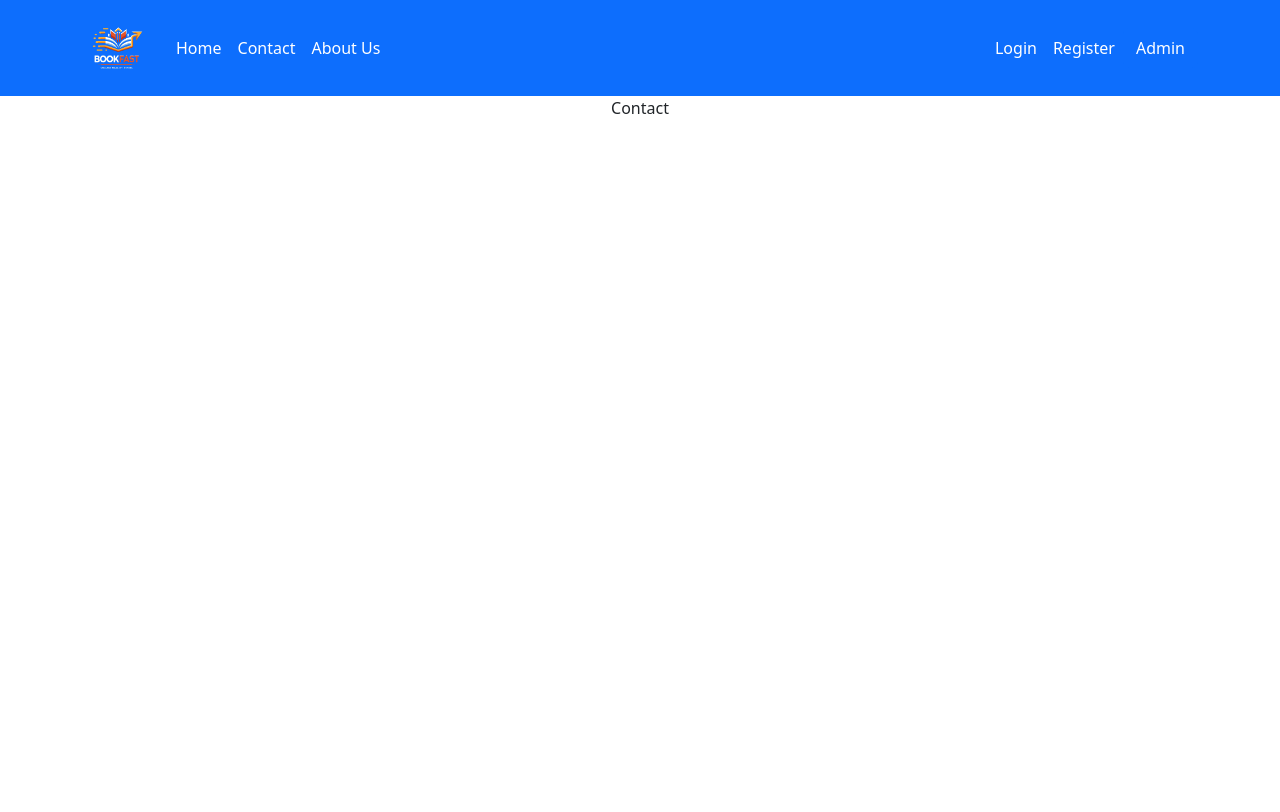
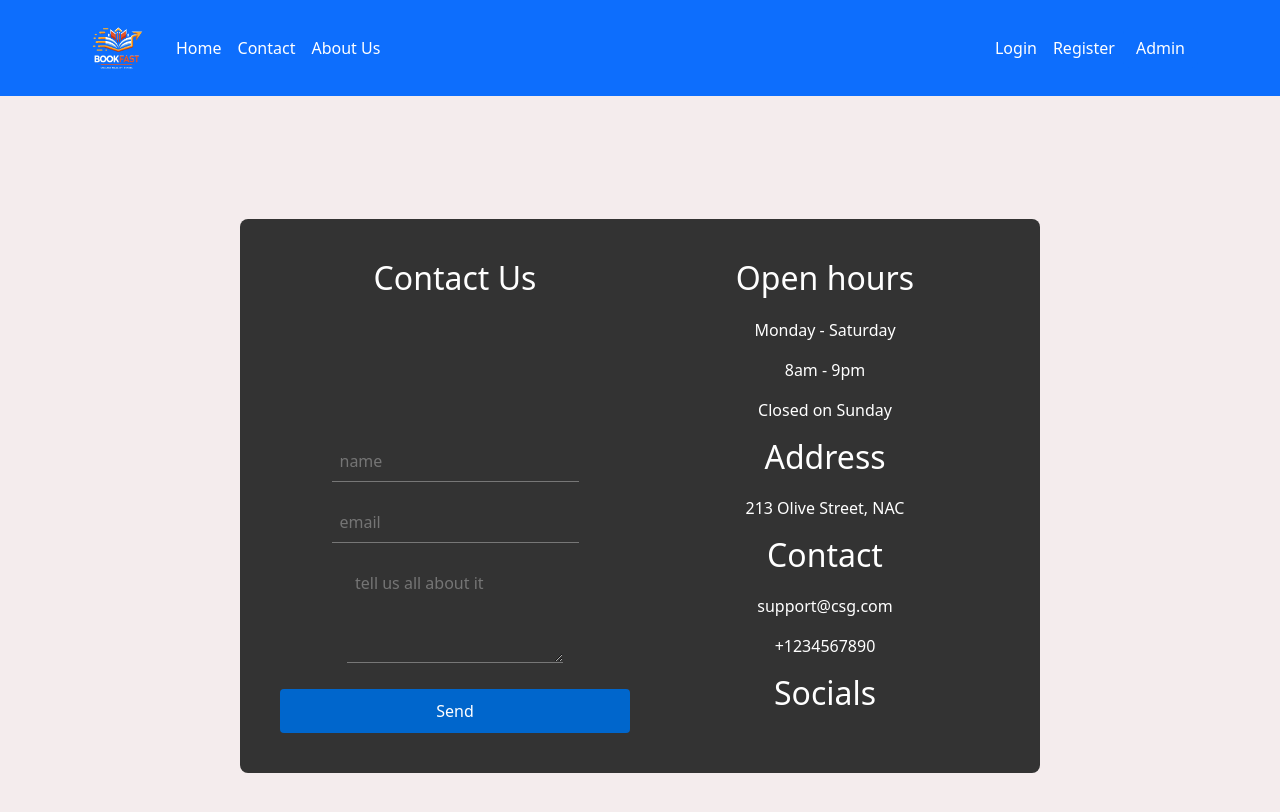
Before and after one commit to Anand14879/BookFast-frontend, a React (Create React App) app: page /contact in a window 1280 px wide. Shown: the top 812 px of the page. Built offline with nearby package versions, Linux system fonts and the light colour scheme.

Commit message:
Login Bug Fixed

```diff
--- a/src/components/About.js
+++ b/src/components/About.js
@@ -1,13 +1,47 @@
+// About.js
+import React from "react";
+import Header from "./Header";
+import "../css/About.css"; // make sure to create this CSS file
+import logo from "../images/team.webp";
 
-import Header from './Header';
 const About = () => {
   return (
     <>
-    <Header/>
-    <div>About</div>
+      <Header />
+      <div className="about-page">
+        <section className="about-header">
+          <h1>About</h1>
+          <p>
+            Get to know the creative minds behind BookFast and discover our
+            commitment to pushing artistic boundaries and delivering exceptional
+            design solutions.
+          </p>
+        </section>
+        <section className="about-main">
+          <div className="about-image">
+            <img src={logo} alt="Our Team" />
+          </div>
+          <div className="about-content">
+            <h2>Our Philosophy</h2>
+            <p>
+              At BookFast, our success is a symphony of creativity, expertise,
+              and relentless dedication, harmonized by our incredible team.
+            </p>
+            <p>
+              We invite you to embark on a journey to discover the individuals
+              who wield their unique talents, day in and day out, to transform
+              your digital aspirations into vivid reality.
+            </p>
+            <p>
+              Our team is more than just a collection of professionals; we are a
+              close-knit family united by a shared passion for innovation and
+              excellence.
+            </p>
+          </div>
+        </section>
+      </div>
     </>
+  );
+};
 
-  )
-}
-
-export default About
+export default About;
--- a/src/components/BookingModal.js
+++ b/src/components/BookingModal.js
@@ -12,6 +12,7 @@ const BookingModal = ({ isOpen, onClose, facilityId, userId }) => {
         <h2>Book Facility (ID: {facilityId})</h2>
         <h2>User (ID: {userId})</h2>
         {/* Add form or booking details here */}
+
         <button onClick={onClose}>Close</button>
       </div>
       <div className="myAppModal-overlay" onClick={onClose} />
--- a/src/components/Contact.js
+++ b/src/components/Contact.js
@@ -1,10 +1,38 @@
+// Contact.js
+import React from "react";
 import Header from "./Header";
+import "../css/Contact.css"; // Ensure to create this CSS file
 
 const Contact = () => {
   return (
     <>
       <Header />
-      <div>Contact</div>
+      <div className="contact-background">
+        <div className="contact-card">
+          <div className="contact-form-section">
+            <h2>Contact Us</h2>
+            <form className="contact-form">
+              <input type="text" placeholder="name" />
+              <input type="email" placeholder="email" />
+              <textarea placeholder="tell us all about it"></textarea>
+              <button type="submit">Send</button>
+            </form>
+          </div>
+          <div className="contact-info-section">
+            <h2>Open hours</h2>
+            <p>Monday - Saturday</p>
+            <p>8am - 9pm</p>
+            <p>Closed on Sunday</p>
+            <h2>Address</h2>
+            <p>213 Olive Street, NAC</p>
+            <h2>Contact</h2>
+            <p>support@csg.com</p>
+            <p>+1234567890</p>
+            <h2>Socials</h2>
+            {/* Social icons here */}
+          </div>
+        </div>
+      </div>
     </>
   );
 };
--- a/src/components/Header.js
+++ b/src/components/Header.js
@@ -12,7 +12,7 @@ function Header() {
 
   function logOut() {
     localStorage.clear();
-    navigate("/register", { replace: true });
+    navigate("/home", { replace: true });
   }
 
   return (
--- a/src/components/Login.js
+++ b/src/components/Login.js
@@ -11,6 +11,12 @@ function Login() {
 
   async function logIn(e) {
     e.preventDefault();
+
+    if (!email || !password) {
+      setError("Please enter both email and password.");
+      return;
+    }
+
     let item = { email, password };
     let response = await fetch("http://127.0.0.1:8000/api/login", {
       method: "POST",
@@ -20,12 +26,22 @@ function Login() {
         Accept: "application/json",
       },
     });
+    // let result = await response.json();
+    // localStorage.setItem("user-info", JSON.stringify(result));
+    // if (response.ok) {
+    //   navigate("/venues", { replace: true });
+    // } else {
+    //   setError(result.message || "An error occurred during registration.");
+    // }
+
     let result = await response.json();
-    localStorage.setItem("user-info", JSON.stringify(result));
+
     if (response.ok) {
+      localStorage.setItem("user-info", JSON.stringify(result));
       navigate("/venues", { replace: true });
     } else {
-      setError(result.message || "An error occurred during registration.");
+      setError(result.error || "Invalid email or password."); // Display the error
+      // Do not store anything in local storage
     }
   }
 
--- /dev/null
+++ b/src/css/About.css
@@ -0,0 +1,72 @@
+/* About.css */
+
+.about-page {
+    max-width: 1200px;
+    margin: 0 auto;
+    padding: 20px;
+}
+
+.about-header {
+    text-align: center;
+    padding: 50px 0;
+    background: linear-gradient(180deg, rgba(255, 223, 186, 0.6) 0%, rgba(255, 223, 186, 0) 100%);
+}
+
+.about-header h1 {
+    font-size: 3rem;
+    margin-bottom: 0.5em;
+}
+
+.about-header p {
+    font-size: 1.25rem;
+    color: #555;
+    max-width: 700px;
+    margin: 0 auto;
+}
+
+.about-main {
+    display: flex;
+    flex-wrap: wrap;
+    gap: 20px;
+    margin-top: 50px;
+}
+
+.about-image,
+.about-content {
+    flex: 1;
+    min-width: 300px;
+}
+
+.about-image img {
+    width: 100%;
+    height: auto;
+    border-radius: 8px;
+    box-shadow: 0 4px 8px rgba(0, 0, 0, 0.1);
+}
+
+.about-content {
+    display: flex;
+    flex-direction: column;
+    justify-content: center;
+}
+
+.about-content h2 {
+    color: #333;
+    margin-bottom: 1em;
+}
+
+.about-content p {
+    color: #555;
+    line-height: 1.6;
+}
+
+@media (max-width: 768px) {
+    .about-main {
+        flex-direction: column;
+    }
+
+    .about-image,
+    .about-content {
+        width: 100%;
+    }
+}
--- /dev/null
+++ b/src/css/Contact.css
@@ -0,0 +1,77 @@
+/* Contact.css */
+
+.contact-background {
+    background-color: #f4eced;
+    /* Adjust the color to match the image */
+    height: 100vh;
+    display: flex;
+    justify-content: center;
+    align-items: center;
+    padding: 50px;
+}
+
+.contact-card {
+    background-color: #333;
+    /* Dark background for the card */
+    color: white;
+    padding: 40px;
+    border-radius: 8px;
+    display: grid;
+    grid-template-columns: 1fr 1fr;
+    gap: 20px;
+    max-width: 800px;
+    width: 100%;
+}
+
+.contact-form-section,
+.contact-info-section {
+    display: flex;
+    flex-direction: column;
+    justify-content: space-between;
+}
+
+.contact-form h2,
+.contact-info-section h2 {
+    margin-bottom: 20px;
+}
+
+.contact-form input,
+.contact-form textarea {
+    background: none;
+    border: none;
+    border-bottom: 1px solid #777;
+    margin-bottom: 20px;
+    padding: 8px;
+    color: white;
+}
+
+.contact-form textarea {
+    min-height: 100px;
+}
+
+.contact-form button {
+    background-color: #0066cc;
+    /* Use a color that stands out */
+    color: white;
+    padding: 10px 20px;
+    border: none;
+    border-radius: 4px;
+    cursor: pointer;
+}
+
+.contact-form button:hover {
+    background-color: #0052a3;
+}
+
+/* Add media queries for responsiveness */
+@media (max-width: 768px) {
+    .contact-card {
+        grid-template-columns: 1fr;
+    }
+
+    .contact-form input,
+    .contact-form textarea,
+    .contact-form button {
+        width: 100%;
+    }
+}
```
Also changed, not shown: src/images/team.webp (added).
